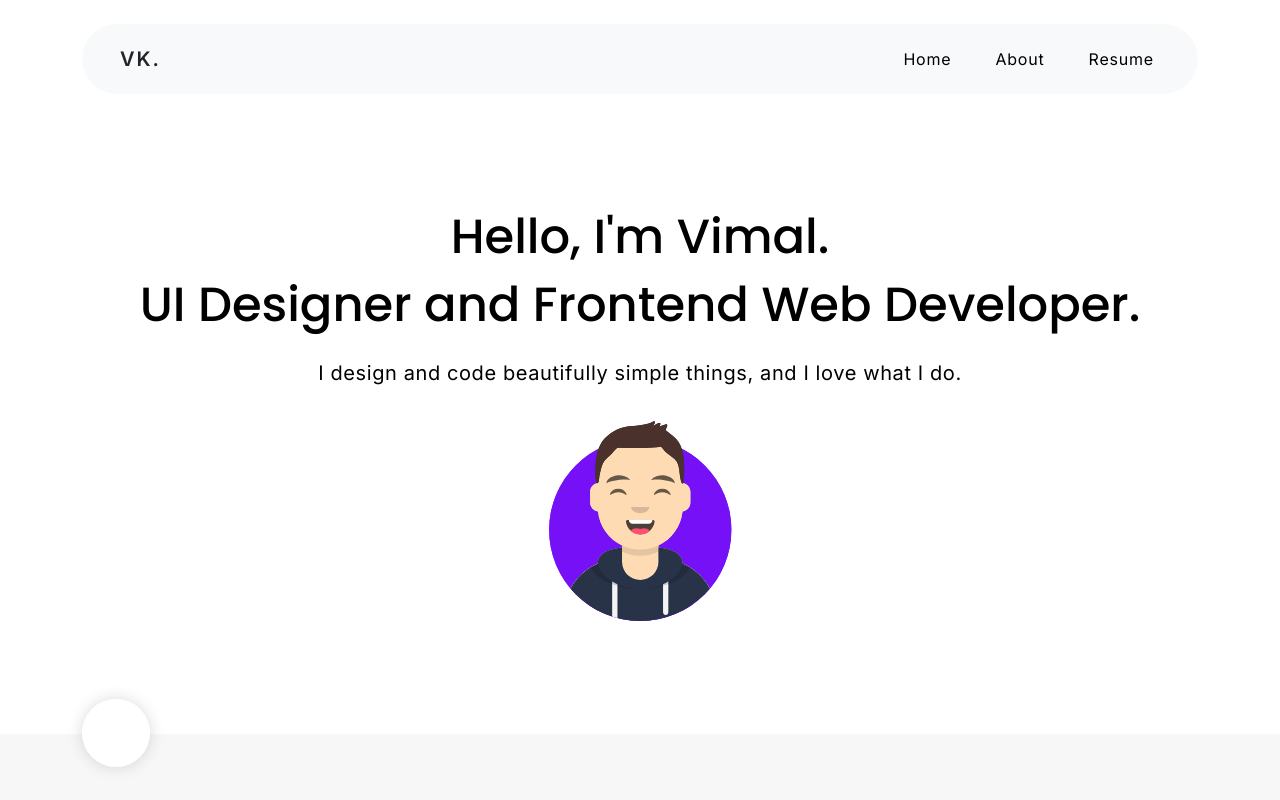
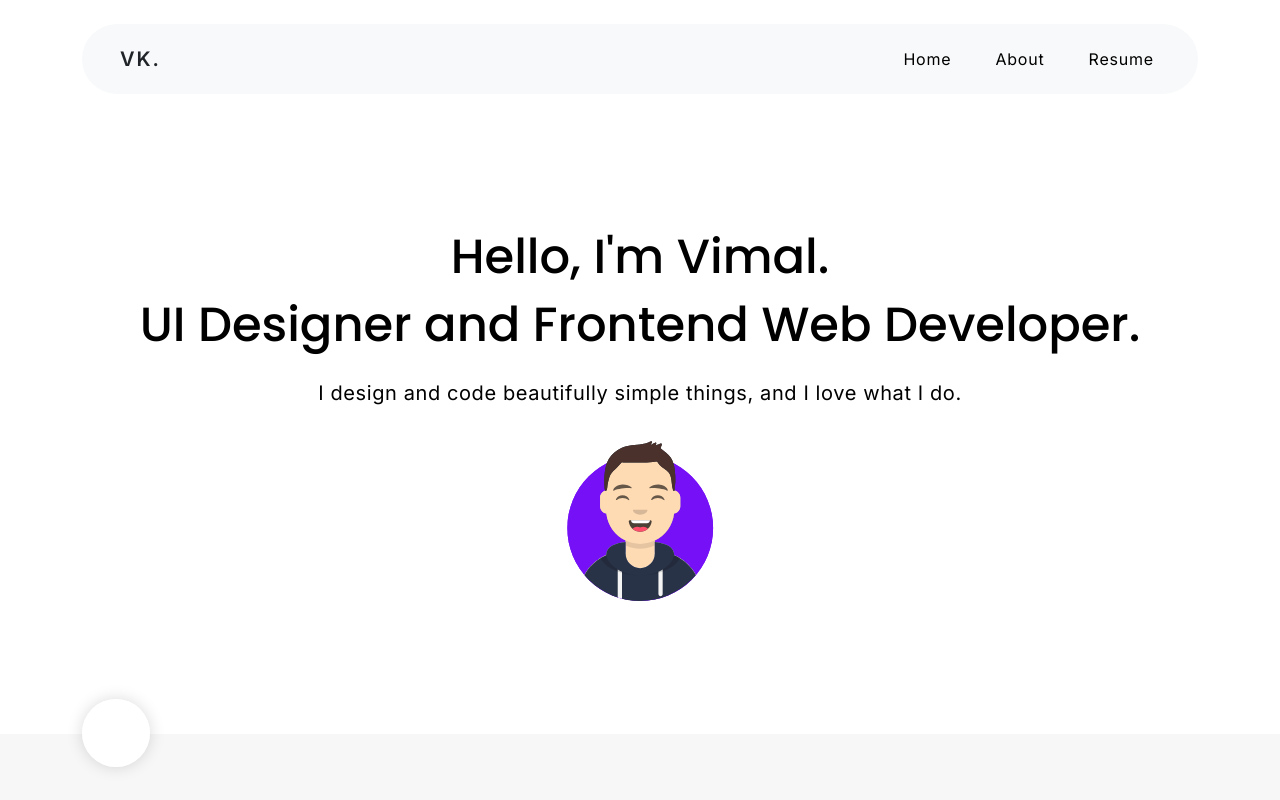
Before and after one commit to rootvivek/Portfolio, a React (Create React App) app: page / in a window 1280 px wide. Shown: the top 800 px of the page. Built offline with nearby package versions, Linux system fonts and the light colour scheme.

Commit message:
security_update

```diff
--- a/package.json
+++ b/package.json
@@ -9,6 +9,7 @@
     "@testing-library/jest-dom": "^5.16.4",
     "@testing-library/react": "^13.1.1",
     "@testing-library/user-event": "^13.5.0",
+    "animate.css": "^4.1.1",
     "bootstrap": "^5.1.3",
     "gh-pages": "^4.0.0",
     "jquery": "^3.6.0",
--- a/public/index.html
+++ b/public/index.html
@@ -9,7 +9,7 @@
   <meta name="description" content="Web site created using create-react-app" />
   <link rel="apple-touch-icon" href="%PUBLIC_URL%/logo192.png" />
   <link rel="manifest" href="%PUBLIC_URL%/manifest.json" />
-
+  <link rel="stylesheet" href="https://cdnjs.cloudflare.com/ajax/libs/animate.css/4.1.1/animate.min.css" />
   <title>Vimal Kumar | User Interface Designer</title>
 </head>
 
--- a/src/App.css
+++ b/src/App.css
@@ -20,6 +20,10 @@ hr{
 
 ::selection {
     background-color: #eedd44;
+}
+
+.animate__animated.animate__fadeInUp {
+  --animate-duration: 2s;
 }
 
 
@@ -101,8 +105,8 @@ border: none !important;
 
 .intro-avatar{
     margin-top: 28px;
-    width: 200px;
-    height: 200px;
+    width: 160px;
+    height: 160px;
 }
 
 .arrow{
--- a/src/assets/components/CardMain.jsx
+++ b/src/assets/components/CardMain.jsx
@@ -1,13 +1,14 @@
 import React from 'react'
 import Card from './Card'
 import CardData from './CardData';
+import 'animate.css';
 
 function CardMain() {
   return (
        <div className="project">
           <div className="container overflow-hidden">
                 <div className="row">
-                        <h1 className="title ps-3">Explore my best projects</h1>
+                        <h1 className="title ps-3 animate__animated animate__lightSpeedInLeft">Explore my best projects</h1>
                           <Card details = {CardData}/>
                     </div>
                 </div>
--- a/src/assets/components/Intro.jsx
+++ b/src/assets/components/Intro.jsx
@@ -2,6 +2,7 @@ import React from 'react'
 import arrow from '../img/arrow.gif'
 import Navbar from './Navbar';
 import vk from '../img/vk-avatar.svg'
+import 'animate.css';
 
 function Intro() {
   return (
@@ -10,7 +11,7 @@ function Intro() {
         <Navbar/>
         <div className ="row">
             <div className="col-12">
-                <div className="intro">
+                <div className="intro animate__animated animate__fadeInUp">
                         <h1 className="intro-text">Hello, I'm Vimal.</h1>
                         <h1 className="intro-text">UI Designer and Frontend Web Developer.</h1>
                         <h5 className="intro-subtitle">I design and code beautifully simple things, and I love what I do.</h5>
```
Also changed, not shown: 1 other file (tests, documents, lock files or other folders).
